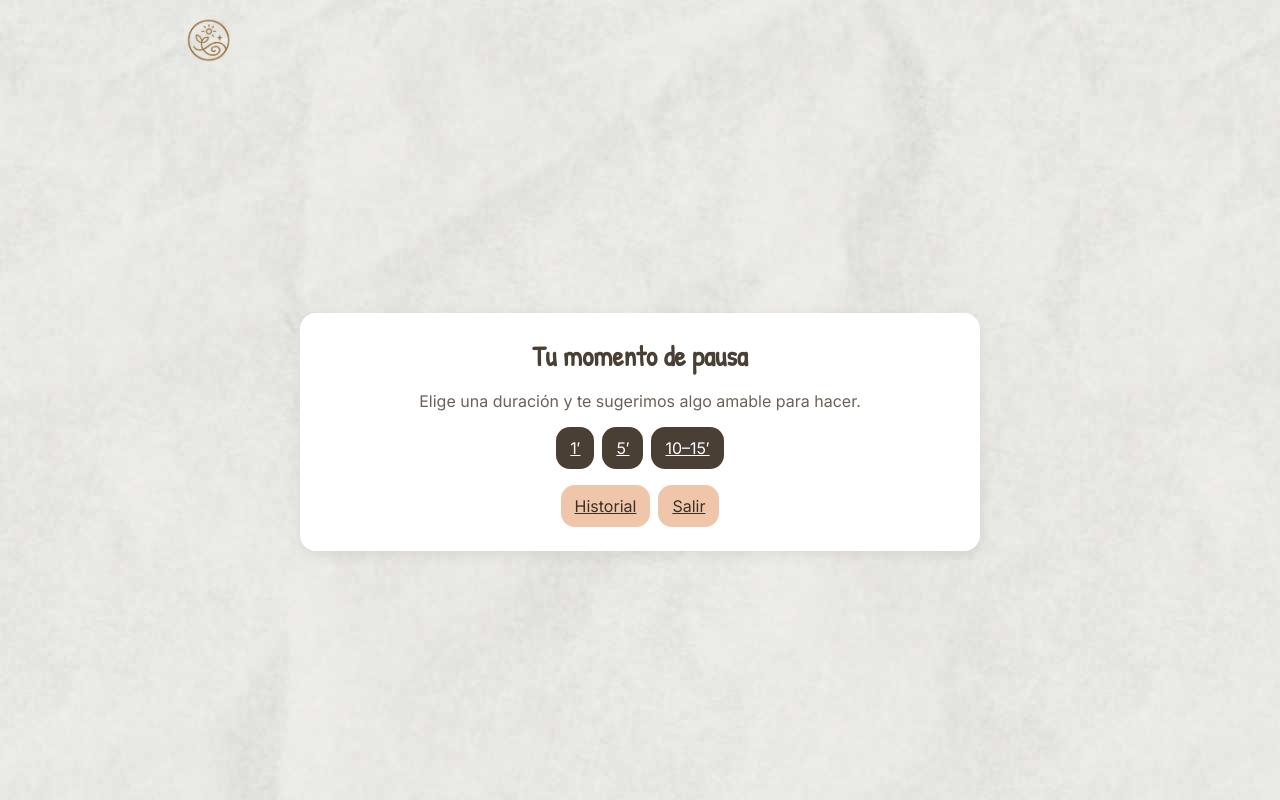
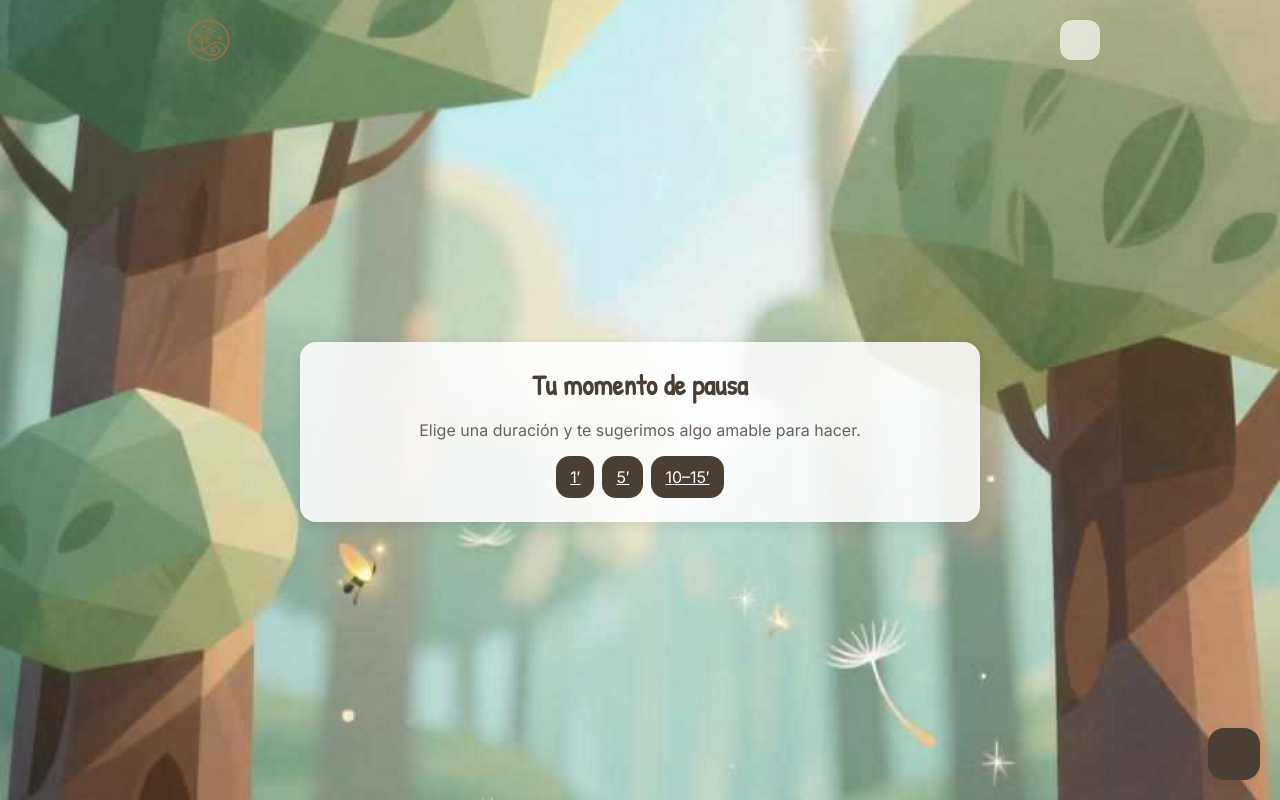
Before and after one commit to dvdgp9/behappier, a PHP site: page /home.php in a window 1280 px wide. Run offline with PHP 8.4, Linux system fonts and the light colour scheme; the visitor is signed in with stand-in values (Sample User, id 1); some libraries are stand-ins or nearby versions.

Commit message:
Cambios de estilo

```diff
--- a/assets/styles.css
+++ b/assets/styles.css
@@ -6,14 +6,15 @@
 *{box-sizing:border-box}
 html,body{height:100%}
 body{
-  margin:0; color:var(--ink); background:var(--bg) url('textures/paper.jpg') repeat;
+  margin:0; color:var(--ink);
+  background: var(--bg) url('textures/Fondo-behappier.jpg') center/cover fixed no-repeat;
   font-family:Inter, system-ui, -apple-system, Segoe UI, Roboto, sans-serif;
 }
 .site-header{padding:16px 0}
 .container{width:min(920px, 92%); margin:0 auto}
-.header-inner{display:flex; align-items:center; gap:12px}
+.header-inner{display:flex; align-items:center; gap:12px; justify-content:space-between}
 .logo{display:block; height:48px; width:auto}
-.card{background:#fff; padding:24px; border-radius:var(--radius); box-shadow:var(--shadow)}
+.card{background:#ffffffdd; padding:24px; border-radius:var(--radius); box-shadow:var(--shadow)}
 .h1{font-family:"Patrick Hand", cursive; font-size:28px; margin:0 0 12px}
 .text-subtle{color:#6b6158}
 .form{display:grid; gap:12px}
@@ -27,3 +28,16 @@ body{
 small.help{color:#7d746b}
 .alert{padding:10px 12px; border-radius:12px; background:#fff3cd; color:#6b5a2b; border:1px solid #ffe69c}
 .success{padding:10px 12px; border-radius:12px; background:#e8f8ef; color:#1f6b3a; border:1px solid #bfe7cf}
+
+/* Icon button (header) */
+.icon-btn{display:inline-flex; align-items:center; justify-content:center; width:40px; height:40px; border-radius:12px; color:var(--ink); background:#ffffffaa; text-decoration:none; transition:transform var(--motion), box-shadow var(--motion)}
+.icon-btn:hover{transform:translateY(-1px); box-shadow:0 6px 16px rgba(0,0,0,.12)}
+.icon-btn i{font-size:20px; line-height:1}
+
+/* Floating Action Button (bottom-right) */
+.fab{position:fixed; right:20px; bottom:20px; z-index:1000; width:52px; height:52px; border-radius:16px; display:flex; align-items:center; justify-content:center; background:var(--ink); color:#fff; text-decoration:none; box-shadow:var(--shadow); transition:transform var(--motion), box-shadow var(--motion)}
+.fab:hover{transform:translateY(-1px); box-shadow:0 10px 24px rgba(0,0,0,.16)}
+.fab i{font-size:24px}
+
+/* Desenfoque contextual sobre el fondo para mejorar legibilidad */
+.desenfocado{background:rgba(255,255,255,0.55); -webkit-backdrop-filter: blur(7px) saturate(1.05); backdrop-filter: blur(7px) saturate(1.05);}
--- a/home.php
+++ b/home.php
@@ -14,10 +14,6 @@ require_login();
           <a class="btn" href="task.php?d=5">5′</a>
           <a class="btn" href="task.php?d=10">10–15′</a>
         </div>
-        <div style="display:flex; gap:8px; justify-content:center">
-          <a class="btn secondary" href="history.php">Historial</a>
-          <a class="btn secondary" href="logout.php">Salir</a>
-        </div>
       </div>
     </div>
   </section>
--- a/partials/head.php
+++ b/partials/head.php
@@ -8,6 +8,7 @@ declare(strict_types=1);
   <meta name="viewport" content="width=device-width, initial-scale=1">
   <title>behappier</title>
   <link rel="icon" href="assets/brand/favicon.png" sizes="32x32">
+  <link rel="stylesheet" href="https://cdn.jsdelivr.net/npm/iconoir@latest/css/iconoir.min.css">
   <link href="https://fonts.googleapis.com/css2?family=Patrick+Hand&family=Inter:wght@400;500;600&display=swap" rel="stylesheet">
   <link rel="stylesheet" href="assets/styles.css">
 </head>
@@ -15,6 +16,12 @@ declare(strict_types=1);
 <header class="site-header">
   <div class="container header-inner">
     <img src="assets/brand/Logo-behappier.png" alt="behappier" class="logo" width="140" height="auto">
+    <?php if (function_exists('current_user_id') && current_user_id()): ?>
+      <a href="logout.php" class="icon-btn" aria-label="Cerrar sesión" title="Cerrar sesión"><i class="iconoir-logout"></i></a>
+    <?php endif; ?>
   </div>
 </header>
 <main class="container">
+<?php if (function_exists('current_user_id') && current_user_id()): ?>
+  <a href="history.php" class="fab" aria-label="Historial" title="Historial"><i class="iconoir-notes"></i></a>
+<?php endif; ?>
--- a/task.php
+++ b/task.php
@@ -62,7 +62,6 @@ $task = suggest_task($pdo, $uid, $duration);
     <div class="card" style="width:min(680px,100%)">
       <div style="display:flex; justify-content:space-between; align-items:center; gap:8px; margin-bottom:8px">
         <h1 class="h1" style="margin:0">Tu pequeña pausa</h1>
-        <a class="btn secondary" href="history.php">Historial</a>
       </div>
 
       <div class="stack-16">
```
Also changed, not shown: .cursor/scratchpad.md, assets/brand/Logo-behappier-blanco.png (added), assets/textures/Fondo-behappier.jpg (added).
